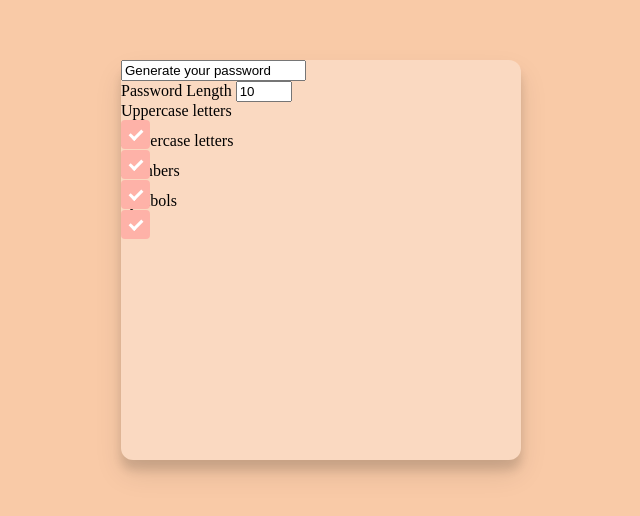
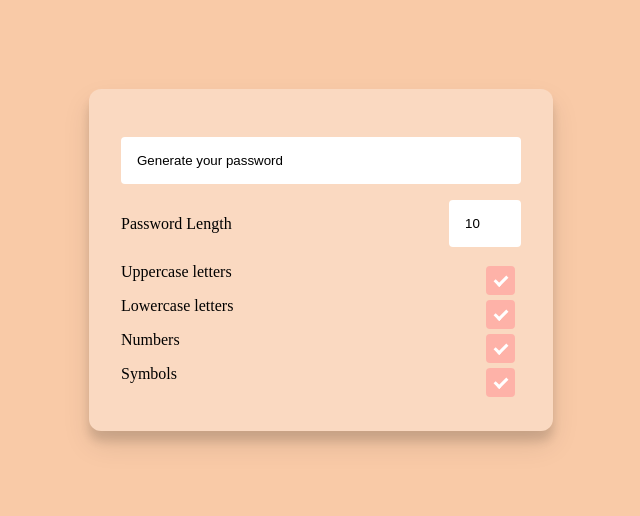
Before and after one commit to tadejf84/js-password-generator, a plain HTML site: page index.html in a window 1280 px wide. Shown: the part 140-656 px from the top of the page, without its empty margins (319-959 px from the left). Drawn offline with Linux system fonts and the light colour scheme.

Commit message:
app initial styles

```diff
--- a/style.css
+++ b/style.css
@@ -18,10 +18,32 @@ body {
 
 .wrapper {
     background-color: var(--wrapper-bg);
-    height: 400px;
+    height: auto;
     width: 400px;
+    padding: 2rem;
     border-radius: 0.75rem;
     box-shadow: 0 14px 28px rgba(0,0,0,0.1), 0 10px 10px rgba(0,0,0,0.12);
+}
+
+.input-group {
+    display: flex;
+    align-items: center;
+    justify-content: space-between;
+    margin: 1rem 0;
+}
+
+.input {
+    padding: 1rem;
+    border: none;
+    border-radius: 0.25rem;
+}
+
+#display-pwd {
+    width: 100%;
+}
+
+#enter-pwd-length {
+    max-width: 40px;
 }
 
 
```
